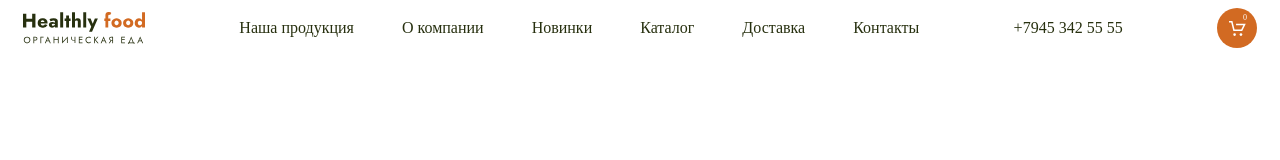
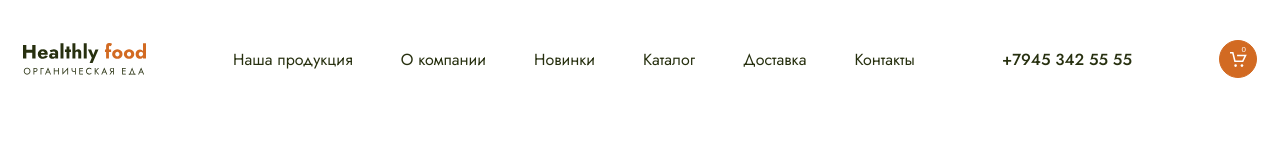
Before and after one commit to Andron67/Module02-Shop, a website built with webpack: page src/index.html in a window 1280 px wide. Built offline with nearby package versions, Linux system fonts and the light colour scheme.

Commit message:
add changes

```diff
--- a/src/index.html
+++ b/src/index.html
@@ -33,9 +33,9 @@
 				</ul>
 			</nav>
 			<a href="tel:+79453425555" class="header__tel">+7945 342 55 55</a>
-			<a href="#" class="header__cart">
+			<button href="#" class="header__cart">
 				<span class="header__counter">0</span>
-			</a>
+			</button>
 		</header>
 	</div>
 </body>
--- a/src/styles/main.scss
+++ b/src/styles/main.scss
@@ -1,10 +1,25 @@
-$text: #27300f;
+@import url('https://fonts.googleapis.com/css2?family=Cormorant:ital,wght@1,700&family=Jost:wght@400;500&display=swap');
+
+$green: #27300f;
 $orange: #d26a22;
 $white: #fff;
+
+$font-cormorant: 'Cormorant', serif;
+$font-jost: 'Jost', sans-serif;
+
+html {
+	font-size: 10px;
+}
+
+body {
+	font-size: 1.6rem;
+	font-family: $font-jost;
+}
 
 .header {
 	max-width: 1440px;
 	margin: 0px auto;
+	margin-top: 4rem;
 	padding: 0px 15px;
 	box-sizing: content-box;
 	display: flex;
@@ -16,12 +31,12 @@ $white: #fff;
 		list-style-type: none;
 		margin: 0;
 		padding-left: 0;
-		gap: 48px;
+		gap: 4.8rem;
 	}
 
 	&__link {
-		color: $text;
-		font-size: 16px;
+		color: $green;
+		font-size: 1.6rem;
 		text-decoration: none;
 		&:hover {
 			color: $orange;
@@ -29,8 +44,8 @@ $white: #fff;
 	}
 
 	&__tel {
-		color: $text;
-		font-size: 16px;
+		color: $green;
+		font-size: 1.6rem;
 		font-weight: 500;
 		text-decoration: none;
 		&:hover {
@@ -41,22 +56,27 @@ $white: #fff;
 	&__cart {
 		display: block;
 		background-color: $orange;
-		width: 40px;
-		height: 40px;
+		width: 3.8rem;
+		height: 3.8rem;
 		border-radius: 100%;
 		background-image: url('../images/cart.svg');
-		background-size: 17px 15px;
+		background-size: 1.7rem 1.5rem;
 		background-position: center center;
 		background-repeat: no-repeat;
+		border: 1px solid $orange;
 		position: relative;
+		&:hover {
+			background-color: $green;
+			border: 1px solid $green;
+		}
 	}
 
 	&__counter {
 		color: $white;
-		font-size: 8px;
+		font-size: .8rem;
 		position: absolute;
-		top: 5px;
-		right: 10px;
+		top: .4rem;
+		right: 1rem;
 	}
 }
 
@@ -64,6 +84,6 @@ $white: #fff;
 	display: block;
 	background: url('../images/logo.svg') 0 0 no-repeat;
 	background-size: cover;
-	width: 122px;
-	height: 32px
+	width: 12.3rem;
+	height: 3.2rem;
 }
```
Also changed, not shown: dist/index.html, dist/styles/main.css.
